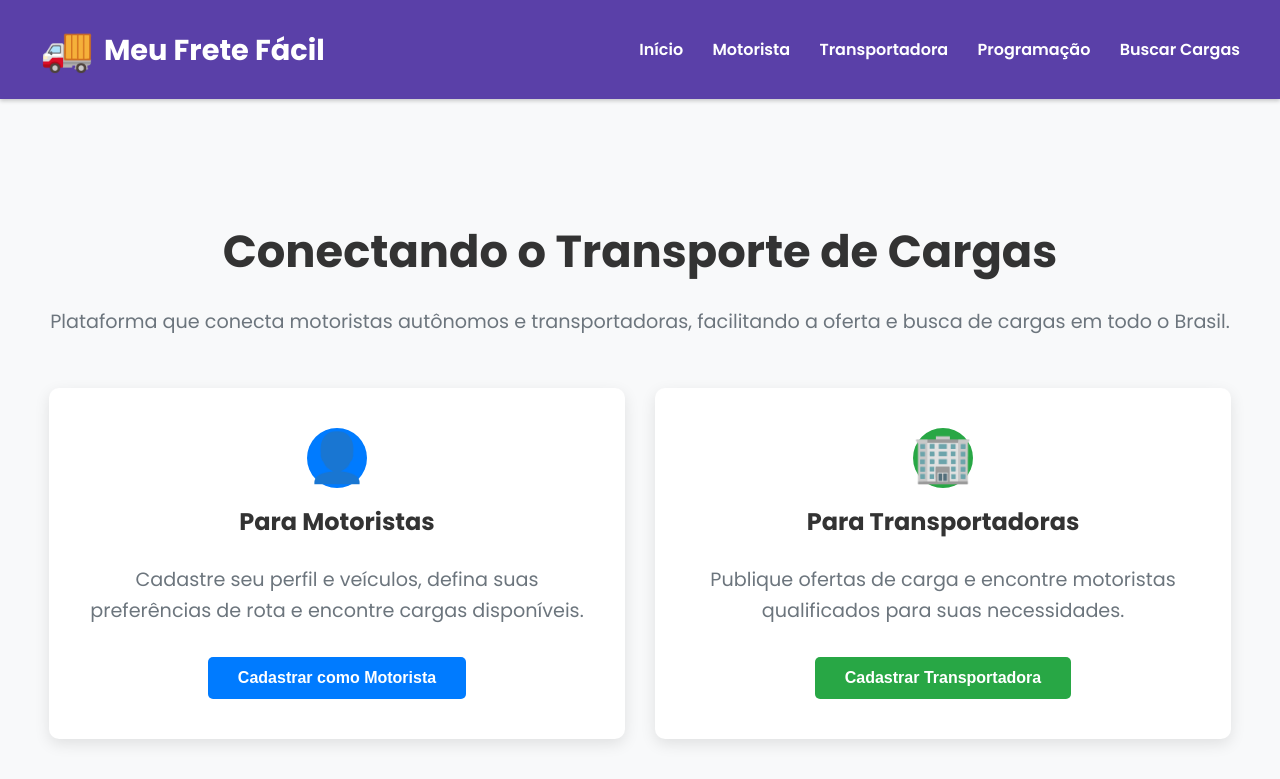
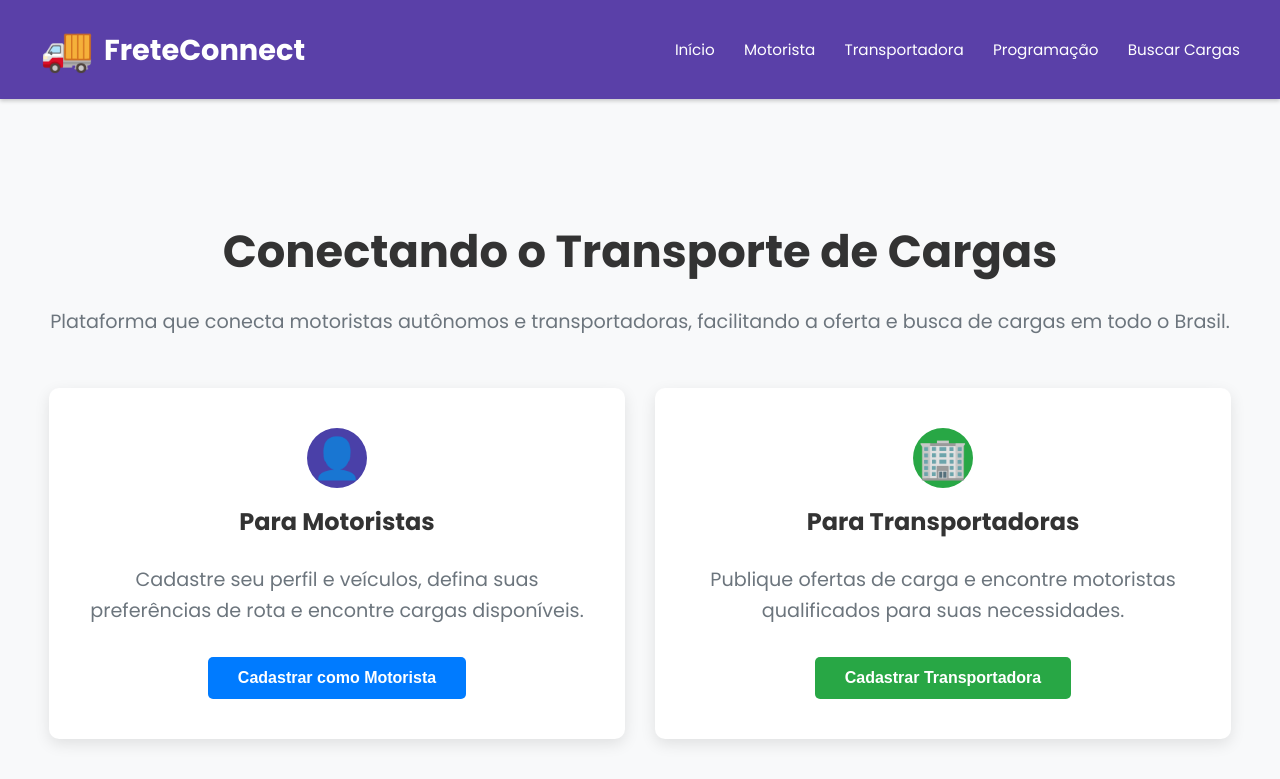
Before and after one commit to carusorodrigo/meufretefacil-docker, a Flask app: page / in a window 1280 px wide. Shown: the top 779 px of the page. Run offline with Flask 3, Linux system fonts and the light colour scheme.

Commit message:
Update index.html

```diff
--- a/templates/index.html
+++ b/templates/index.html
@@ -3,7 +3,7 @@
 <head>
     <meta charset="UTF-8">
     <meta name="viewport" content="width=device-width, initial-scale=1.0">
-    <title>Meu Frete Fácil - Conectando o Transporte de Cargas</title>
+    <title>FreteConnect - Conectando o Transporte de Cargas</title>
     <link href="https://fonts.googleapis.com/css2?family=Poppins:wght@400;600;700&display=swap" rel="stylesheet">
     <style>
         :root {
@@ -34,16 +34,18 @@
             font-weight: 700;
             display: flex;
             align-items: center;
+            margin-right: auto; /* Empurra os links para a direita */
         }
         .navbar .logo img {
             margin-right: 10px;
-            height: 30px; /* Ajuste conforme o ícone */
+            height: 30px;
         }
         .nav-links a {
             color: white;
             text-decoration: none;
             margin-left: 25px;
-            font-weight: 600;
+            font-weight: 400; /* Mais leve, como na imagem */
+            font-size: 0.95em;
             transition: opacity 0.3s;
         }
         .nav-links a:hover {
@@ -57,6 +59,7 @@
             font-size: 2.8em;
             color: var(--text-color);
             margin-bottom: 10px;
+            font-weight: 700; /* Mais pesado, como na imagem */
         }
         .hero-section p {
             font-size: 1.2em;
@@ -88,15 +91,13 @@
             margin-bottom: 30px;
         }
         .icon {
-            font-size: 3em;
-            color: var(--primary-color);
-            /* Ícones simulados */
+            /* Ajuste para simular o ícone do modelo */
             display: inline-block;
             width: 60px;
             height: 60px;
             line-height: 60px;
             border-radius: 50%;
-            background-color: #e9ecef;
+            font-size: 2.5em;
         }
         .icon-motorista { background-color: #007bff; color: white; }
         .icon-transportadora { background-color: var(--secondary-color); color: white; }
@@ -134,9 +135,9 @@
 <body>
     <div class="navbar">
         <div class="logo">
-            <!-- Simulação do ícone do caminhão -->
+            <!-- Ícone do caminhão e nome do site -->
             <span style="font-size: 1.5em; margin-right: 10px;">🚚</span>
-            Meu Frete Fácil
+            FreteConnect
         </div>
         <div class="nav-links">
             <a href="#">Início</a>
@@ -153,13 +154,15 @@
 
         <div class="card-container">
             <div class="card">
-                <span class="icon icon-motorista">👤</span>
+                <!-- Ícone de Motorista -->
+                <div class="icon icon-motorista" style="background-color: #4a40a8;">👤</div>
                 <h3>Para Motoristas</h3>
                 <p>Cadastre seu perfil e veículos, defina suas preferências de rota e encontre cargas disponíveis.</p>
                 <button class="btn-primary">Cadastrar como Motorista</button>
             </div>
             <div class="card">
-                <span class="icon icon-transportadora">🏢</span>
+                <!-- Ícone de Transportadora -->
+                <div class="icon icon-transportadora" style="background-color: #28a745;">🏢</div>
                 <h3>Para Transportadoras</h3>
                 <p>Publique ofertas de carga e encontre motoristas qualificados para suas necessidades.</p>
                 <button class="btn-secondary">Cadastrar Transportadora</button>
```
